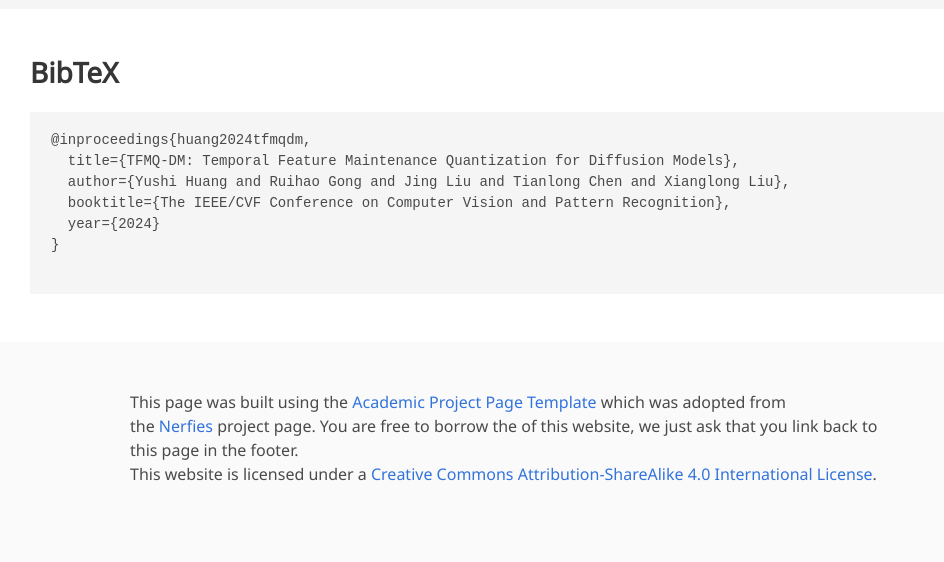
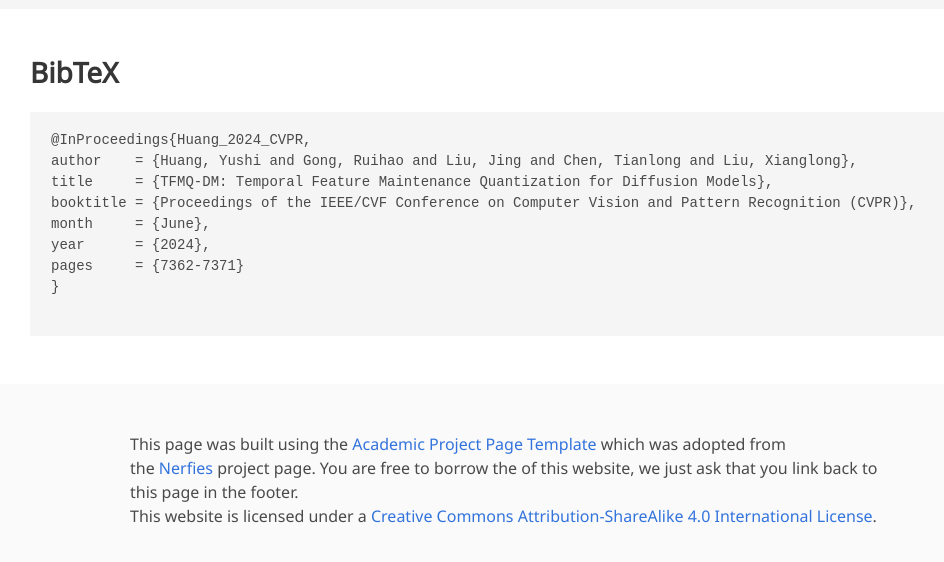
Before and after one commit to ModelTC/TFMQ-DM, a plain HTML site: page index.html in a window 1280 px wide. Shown: the part 4161-4723 px from the top of the page, without its empty margins (130-1074 px from the left). Drawn offline with nearby package versions, Linux system fonts and the light colour scheme; some icons are missing; a web font is replaced by a local one.

Commit message:
Update index.html

```diff
--- a/index.html
+++ b/index.html
@@ -342,11 +342,13 @@ time-steps on Intel CPU.
   <section class="section" id="BibTeX">
     <div class="container is-max-desktop content">
       <h2 class="title">BibTeX</h2>
-      <pre><code>@inproceedings{huang2024tfmqdm,
-  title={TFMQ-DM: Temporal Feature Maintenance Quantization for Diffusion Models},
-  author={Yushi Huang and Ruihao Gong and Jing Liu and Tianlong Chen and Xianglong Liu},
-  booktitle={The IEEE/CVF Conference on Computer Vision and Pattern Recognition},
-  year={2024}
+      <pre><code>@InProceedings{Huang_2024_CVPR,
+author    = {Huang, Yushi and Gong, Ruihao and Liu, Jing and Chen, Tianlong and Liu, Xianglong},
+title     = {TFMQ-DM: Temporal Feature Maintenance Quantization for Diffusion Models},
+booktitle = {Proceedings of the IEEE/CVF Conference on Computer Vision and Pattern Recognition (CVPR)},
+month     = {June},
+year      = {2024},
+pages     = {7362-7371}
 }
       </code></pre>
     </div>
```
